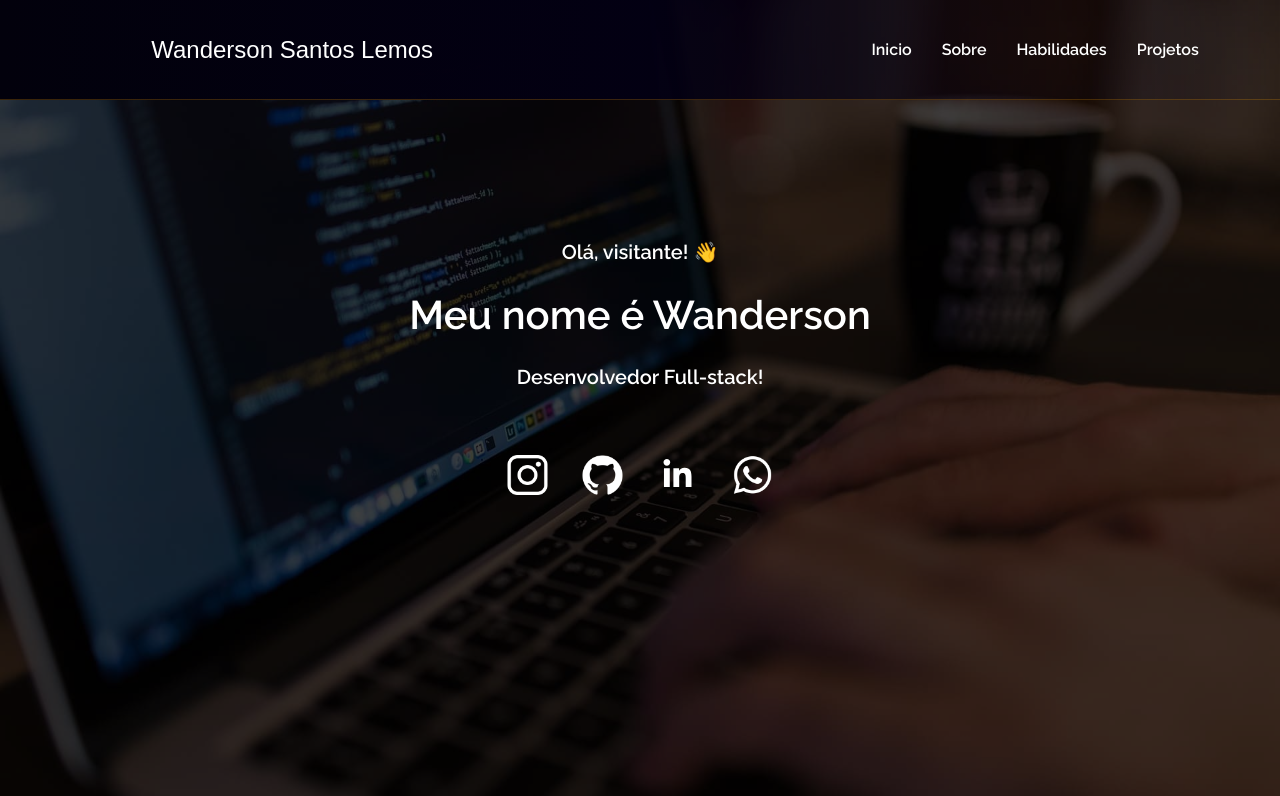
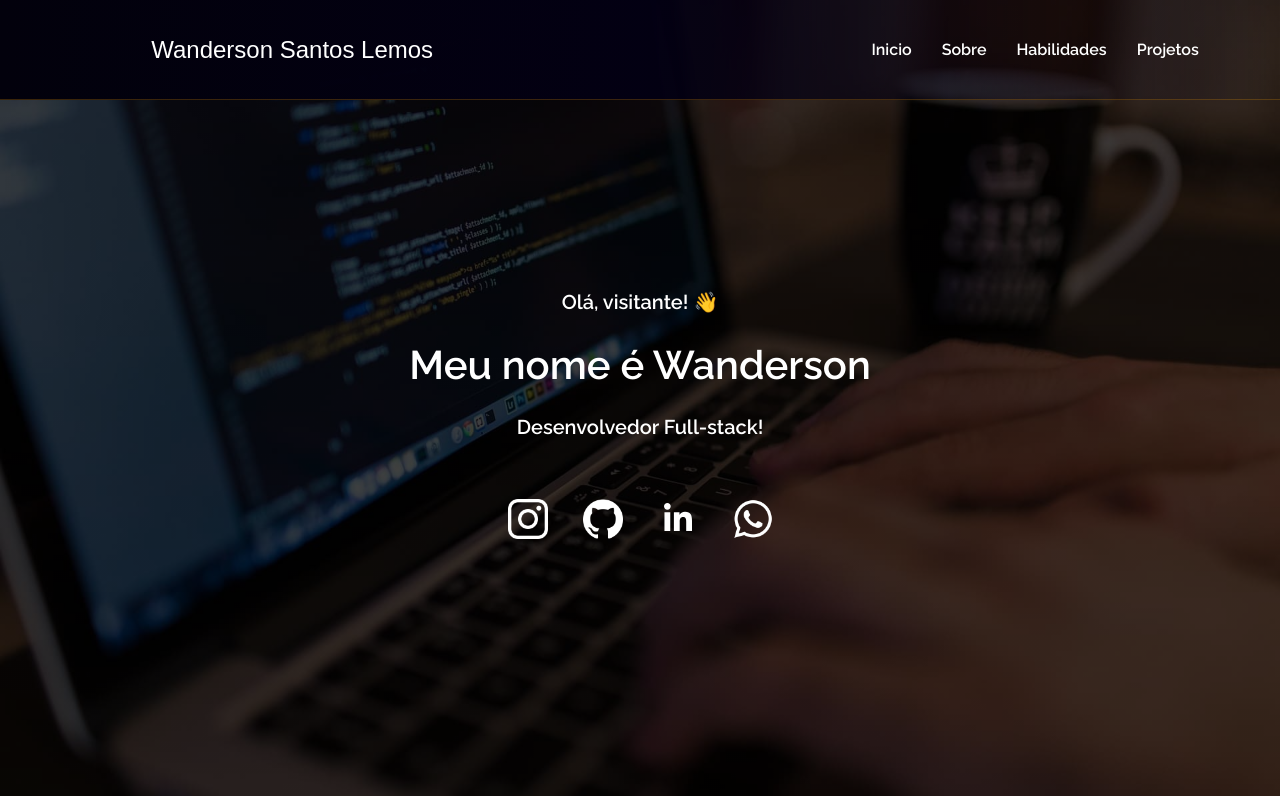
Before and after one commit to wanderson20022017-star/portifolio, a plain HTML site: page index.html in a window 1280 px wide. Shown: the top 796 px of the page. Drawn offline with nearby package versions, Linux system fonts and the light colour scheme.

Commit message:
Atualização do portfólio

```diff
--- a/portifolio.css
+++ b/portifolio.css
@@ -6,21 +6,7 @@ section, div[id] {
     scroll-margin-top: 150px;
 }
 
-body {
-    margin: 0;
-    padding: 0;
-    position: relative;
-    min-height: 100%;
-    padding-top: 100px;
 
-    font-family: 'Raleway', sans-serif;
-    color: white;
-
-
-    background:
-        linear-gradient(rgba(0, 0, 0, 0.75), rgba(0, 0, 0, 0.75)),
-        url('imagem_portifolio.jpg') center/cover fixed no-repeat;
-}
 html, body {
     height: auto;
     min-height: 100%;
@@ -33,11 +19,7 @@ html, body {
   justify-content: center;
   align-items: center;
   gap: 35px;
-  position: absolute;
-  top: 540px;
-  left: 50%;
-  transform: translateX(-50%);
-  margin-top : 55px;
+  margin-top: -60px;
 }
 
 
@@ -124,10 +106,9 @@ h2{
     text-decoration: underline ;
     font-size : 20px;
 }
-.div_saudacao_meu_nome{
-    padding: 200px;
+.div_saudacao_meu_nome {
+  margin-top: 150px;
 }
-
 .Meu_nome{
     text-align : center;
     font-weight: 900;
@@ -147,7 +128,11 @@ h2{
     text-align : center;
     font-weight: 100;
     font-size: 20px;
+    margin-bottom : 0px;
 }
+
+
+
 
 
 .espaco{
@@ -588,3 +573,31 @@ h2{
 
     backdrop-filter: blur(4px);
 }
+
+body {
+    margin: 0;
+    padding: 0;
+    min-height: 100%;
+    font-family: 'Raleway', sans-serif;
+    color: white;
+
+    background-image:
+      linear-gradient(rgba(0,0,0,0.75), rgba(0,0,0,0.75)),
+      url('imagem_portifolio.jpg');
+    background-repeat: no-repeat;
+    background-size: cover;
+    background-position: center;
+    background-attachment: scroll;
+}
+
+body::before {
+    content: "";
+    position: fixed;
+    inset: 0;
+    z-index: -1;
+    background-image:
+      linear-gradient(rgba(0,0,0,0.75), rgba(0,0,0,0.75)),
+      url('imagem_portifolio.jpg');
+    background-size: cover;
+    background-position: center;
+}
```
